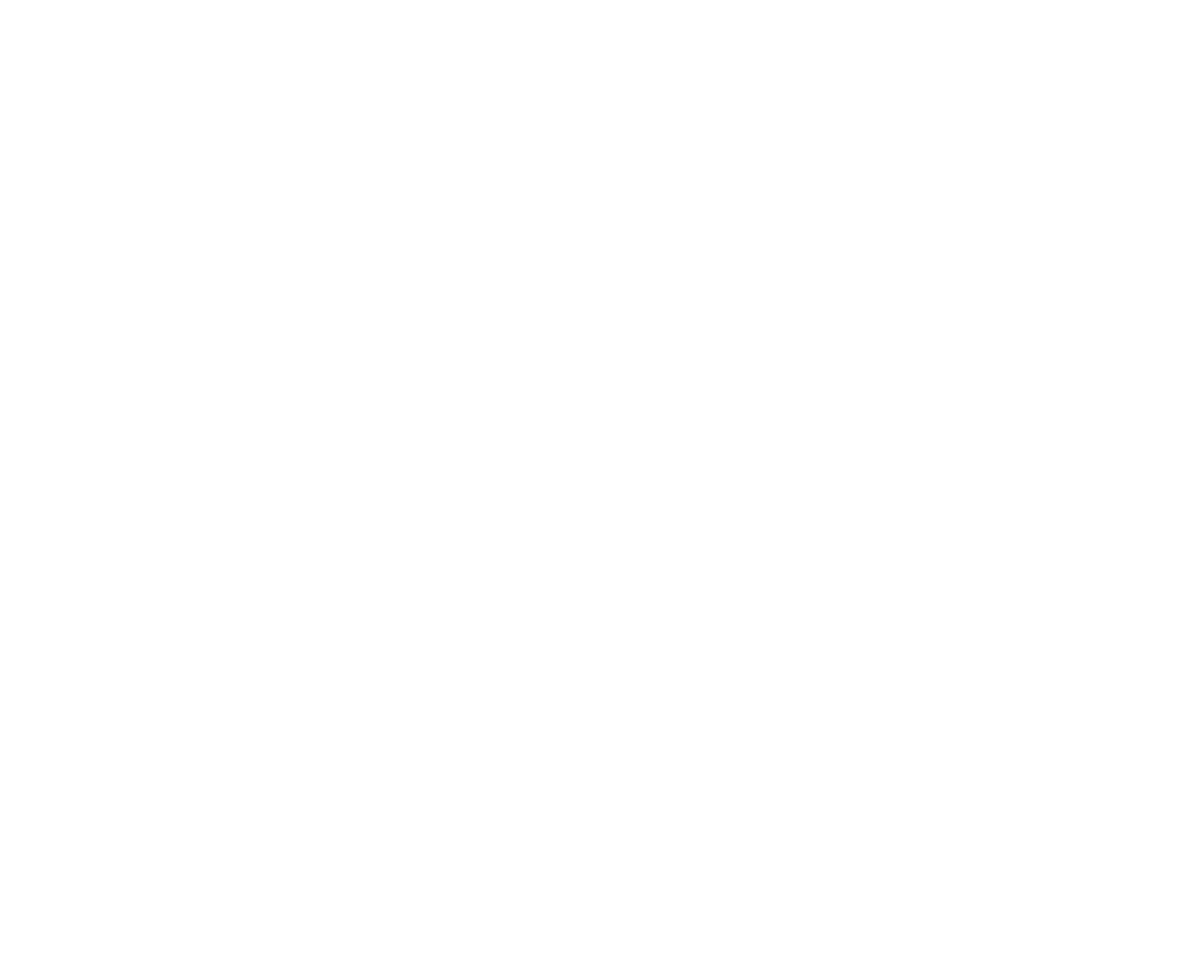
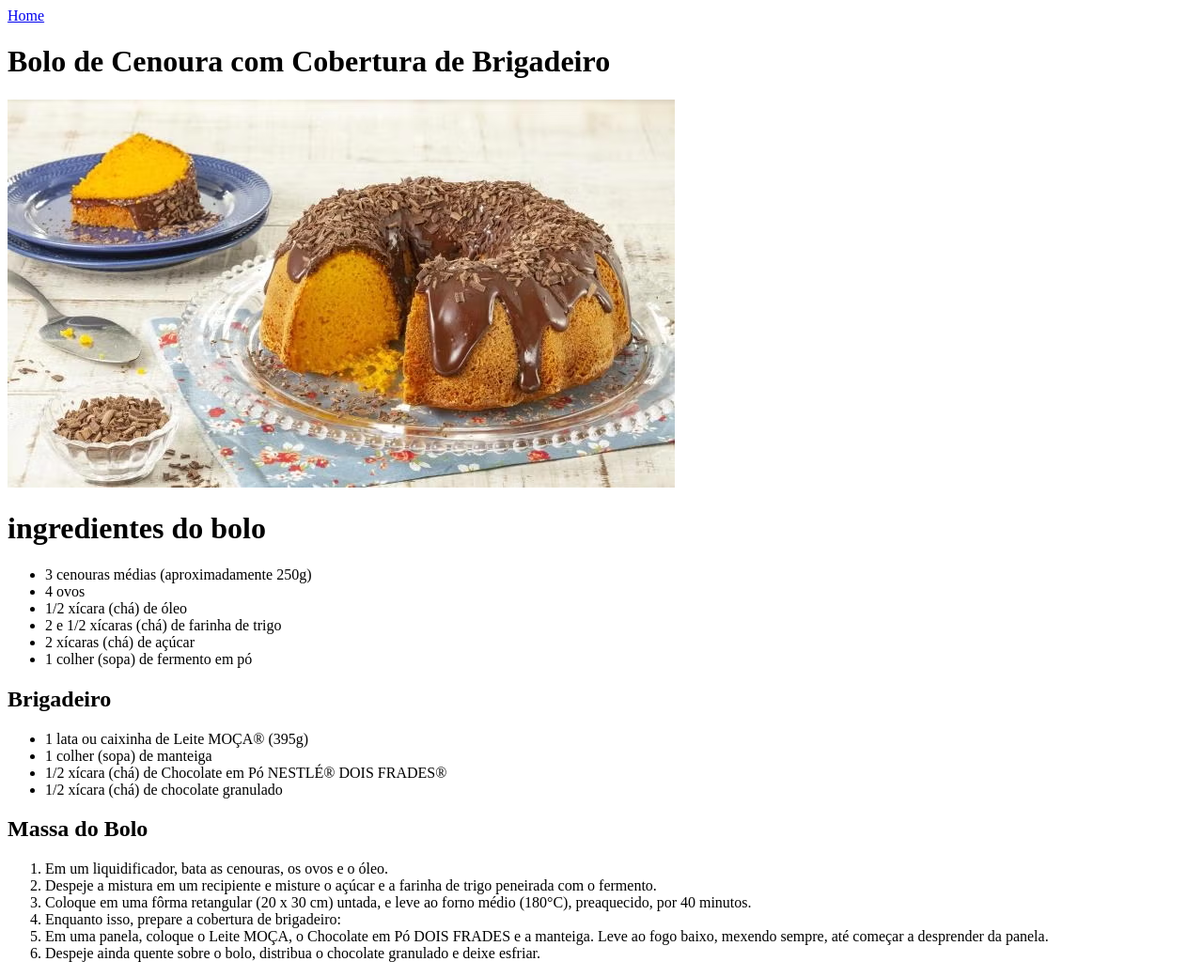
Before and after one commit to peropao/odin-recipes, a plain HTML site: page receitas/bolo de cenoura com cobertura de brigadeiro.html in a window 1280 px wide. Shown: the whole page at 94% size. Before the commit the page ends 800 px from the top, so only its background shows below. Drawn offline with Linux system fonts and the light colour scheme.

Commit message:
adicionei botao home a todas as paginas

```diff
--- a/receitas/bolo de cenoura com cobertura de brigadeiro.html
+++ b/receitas/bolo de cenoura com cobertura de brigadeiro.html
@@ -0,0 +1,42 @@
+<!DOCTYPE html>
+<html lang="en">
+<head>
+    <meta charset="UTF-8">
+    <meta name="viewport" content="width=device-width, initial-scale=1.0">
+    <title>Document</title>
+</head>
+<body>
+  <a href="../index.html">Home</a>
+    <h1>Bolo de Cenoura com Cobertura de Brigadeiro</h1>
+    <img src="/imagens/e697cd0d3efefa100ae7ebbdc3dedf58.avif" alt="bolo de cenoura com Cobertura">
+    <h1>ingredientes do bolo</h1>
+
+<ul> <li>3 cenouras médias (aproximadamente 250g)</li>
+ <li>4 ovos</li>
+ <li>1/2 xícara (chá) de óleo</li>
+ <li>2 e 1/2 xícaras (chá) de farinha de trigo</li>
+ <li>2 xícaras (chá) de açúcar</li>
+ <li>1 colher (sopa) de fermento em pó</li>
+ </ul>
+ <h2>Brigadeiro</h2>
+<ul>
+  <li>1 lata ou caixinha de Leite MOÇA® (395g)</li>
+  <li>1 colher (sopa) de manteiga</li>
+  <li>1/2 xícara (chá) de Chocolate em Pó NESTLÉ® DOIS FRADES®</li>
+  <li>1/2 xícara (chá) de chocolate granulado</li>
+</ul>
+
+<h2>Massa do Bolo</h2>
+<ol>
+  <li>Em um liquidificador, bata as cenouras, os ovos e o óleo.</li>
+  <li>Despeje a mistura em um recipiente e misture o açúcar e a farinha de trigo peneirada com o fermento.</li>
+  <li>Coloque em uma fôrma retangular (20 x 30 cm) untada, e leve ao forno médio (180°C), preaquecido, por 40 minutos.</li>
+  <li>Enquanto isso, prepare a cobertura de brigadeiro:</li>
+  <li>Em uma panela, coloque o Leite MOÇA, o Chocolate em Pó DOIS FRADES e a manteiga. Leve ao fogo baixo, mexendo sempre, até começar a desprender da panela.</li>
+  <li>Despeje ainda quente sobre o bolo, distribua o chocolate granulado e deixe esfriar.</li>
+</ol>
+
+
+
+</body>
+</html>
```
Also changed, not shown: index.html (+5 -0 lines), receitas/lasanha.html (+1 -1 lines), receitas/mousse de maracuja.html (+2 -0 lines).
